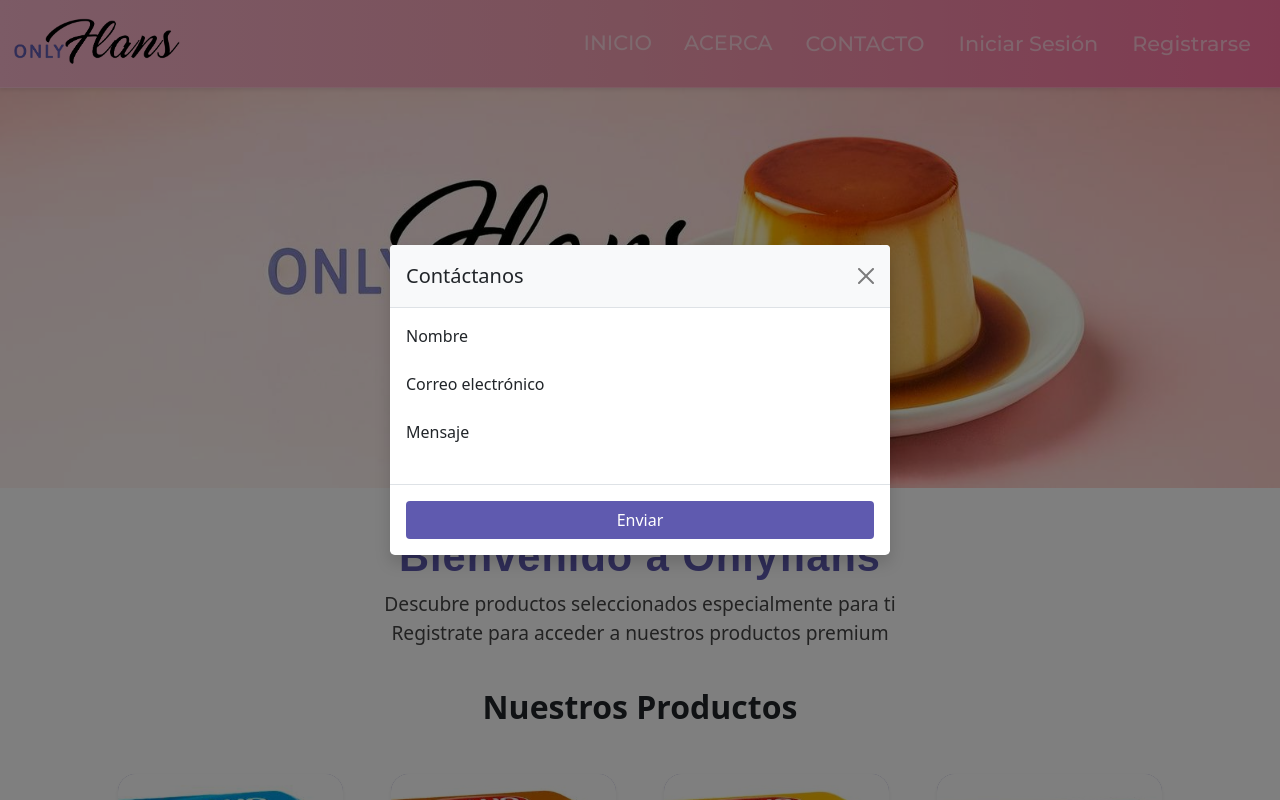
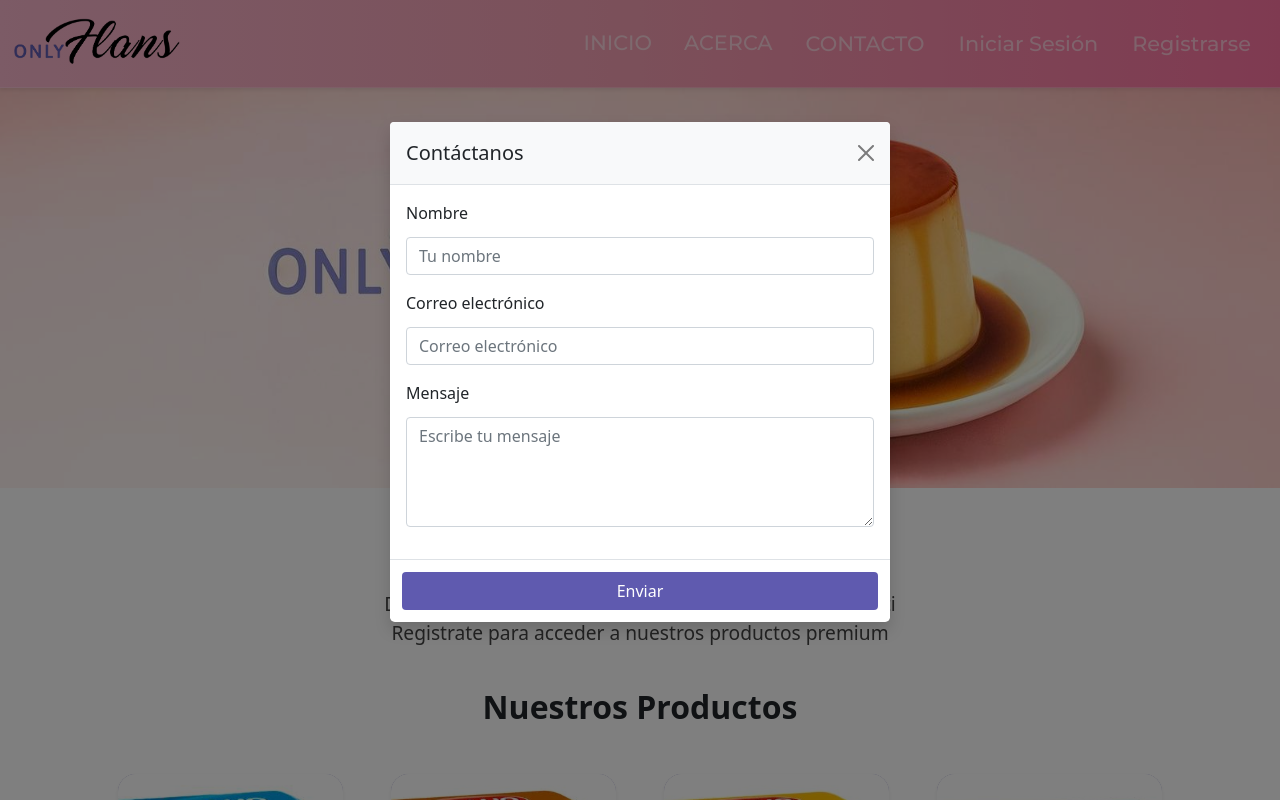
Before and after one commit to rramirez1401/proyecto-tienda-virtual, a Django app: page / in a window 1280 px wide, after a click on "CONTACTO". Run offline with Django 5.2, Linux system fonts and the light colour scheme; data comes from the database, SQL or seed files in the repository.

Commit message:
correciones de errores de campos en los modales de login, register y contact

```diff
--- a/users/templates/modals/modal_contact.html
+++ b/users/templates/modals/modal_contact.html
@@ -1,6 +1,6 @@
 <!-- Modal de contacto global -->
 <div class="modal fade" id="contactModal" tabindex="-1" aria-labelledby="contactModalLabel" aria-hidden="true">
-    <div class="modal-dialog modal-dialog-centered">
+    <div class="modal-dialog modal-dialog-centered" style="max-width: 500px; margin: auto;">
         <div class="modal-content border-0 shadow">
             <form method="post" action="{% url 'contact' %}">
                 {% csrf_token %}
@@ -8,30 +8,37 @@
                     <h5 class="modal-title" id="contactModalLabel">Contáctanos</h5>
                     <button type="button" class="btn-close" data-bs-dismiss="modal" aria-label="Cerrar"></button>
                 </div>
-                <div class="modal-body">
-                    <div class="mb-3">
+                <div class="modal-body p-3">
+
+                    <!-- Nombre -->
+                    <div class="mb-3 d-flex flex-column gap-1">
                         <label for="id_customer_name" class="form-label">Nombre</label>
-                        {{ contact_form.customer_name }}
+                        <input type="text" name="customer_name" id="id_customer_name" class="form-control" placeholder="Tu nombre" value="{{ contact_form.customer_name.value|default:'' }}">
                         {% if contact_form.customer_name.errors %}
-                            <div class="text-danger small">{{ contact_form.customer_name.errors }}</div>
+                            <div class="text-danger small w-100">{{ contact_form.customer_name.errors }}</div>
                         {% endif %}
                     </div>
-                    <div class="mb-3">
+
+                    <!-- Correo -->
+                    <div class="mb-3 d-flex flex-column gap-1">
                         <label for="id_customer_email" class="form-label">Correo electrónico</label>
-                        {{ contact_form.customer_email }}
+                        <input type="email" name="customer_email" id="id_customer_email" class="form-control" placeholder="Correo electrónico" value="{{ contact_form.customer_email.value|default:'' }}">
                         {% if contact_form.customer_email.errors %}
-                            <div class="text-danger small">{{ contact_form.customer_email.errors }}</div>
+                            <div class="text-danger small w-100">{{ contact_form.customer_email.errors }}</div>
                         {% endif %}
                     </div>
-                    <div class="mb-3">
+
+                    <!-- Mensaje -->
+                    <div class="mb-3 d-flex flex-column gap-1">
                         <label for="id_message" class="form-label">Mensaje</label>
-                        {{ contact_form.message }}
+                        <textarea name="message" id="id_message" class="form-control" placeholder="Escribe tu mensaje" rows="4">{{ contact_form.message.value|default:'' }}</textarea>
                         {% if contact_form.message.errors %}
-                            <div class="text-danger small">{{ contact_form.message.errors }}</div>
+                            <div class="text-danger small w-100">{{ contact_form.message.errors }}</div>
                         {% endif %}
                     </div>
+
                 </div>
-                <div class="modal-footer">
+                <div class="modal-footer p-2">
                     <button type="submit" class="btn w-100" style="background-color: #5f5aaf; color: #fff;">Enviar</button>
                 </div>
             </form>
--- a/users/templates/modals/modal_login.html
+++ b/users/templates/modals/modal_login.html
@@ -9,25 +9,32 @@
             <div class="modal-body p-3">
                 <form method="post" action="{% url 'login' %}">
                     {% csrf_token %}
+
                     {% if login_form.non_field_errors %}
                         <div class="alert alert-danger py-2 px-3 mb-3 w-100" role="alert" style="font-size: 0.95em;">
                             {{ login_form.non_field_errors|striptags }}
                         </div>
                     {% endif %}
+
+                    <!-- Campo Usuario -->
                     <div class="mb-3 d-flex flex-column gap-1">
                         <label for="id_username" class="form-label">Nombre de usuario</label>
-                        {{ login_form.username }}
+                        <input type="text" name="username" id="id_username" class="form-control" placeholder="Nombre de usuario" value="{{ login_form.username.value|default:'' }}">
                         {% if login_form.username.errors %}
                             <div class="text-danger small w-100">{{ login_form.username.errors }}</div>
                         {% endif %}
                     </div>
+
+                    <!-- Campo Contraseña -->
                     <div class="mb-3 d-flex flex-column gap-1">
                         <label for="id_password" class="form-label">Contraseña</label>
-                        {{ login_form.password }}
+                        <input type="password" name="password" id="id_password" class="form-control" placeholder="Contraseña">
                         {% if login_form.password.errors %}
                             <div class="text-danger small w-100">{{ login_form.password.errors }}</div>
                         {% endif %}
                     </div>
+
+                    <!-- Botón -->
                     <button type="submit" class="btn w-100" style="background-color: #5f5aaf; color: #fff;">Acceder</button>
                 </form>
             </div>
--- a/users/templates/modals/modal_register.html
+++ b/users/templates/modals/modal_register.html
@@ -1,61 +1,76 @@
 <!--  Modal: Registrarse -->
 <div class="modal fade" id="registerModal" tabindex="-1" aria-labelledby="registerModalLabel" aria-hidden="true">
-    <div class="modal-dialog modal-dialog-centered">
+    <div class="modal-dialog modal-dialog-centered" style="max-width: 400px; margin: auto;">
         <div class="modal-content border-0 shadow">
             <div class="modal-header bg-light">
                 <h5 class="modal-title" id="registerModalLabel">Crear Cuenta</h5>
                 <button type="button" class="btn-close" data-bs-dismiss="modal" aria-label="Cerrar"></button>
             </div>
-            <div class="modal-body">
+            <div class="modal-body p-3">
                 <form method="post" action="{% url 'signup' %}">
                     {% csrf_token %}
+
                     {% if register_form.non_field_errors %}
                         <div class="alert alert-danger py-2 px-3 mb-3 w-100" role="alert" style="font-size: 0.95em;">
                             {{ register_form.non_field_errors|striptags }}
                         </div>
                     {% endif %}
+
+                    <!-- Nombre -->
                     <div class="mb-3 d-flex flex-column gap-1">
                         <label for="id_first_name" class="form-label">Nombre</label>
-                        {{ register_form.first_name }}
+                        <input type="text" name="first_name" id="id_first_name" class="form-control" placeholder="Nombre" value="{{ register_form.first_name.value|default:'' }}">
                         {% if register_form.first_name.errors %}
                             <div class="text-danger small w-100">{{ register_form.first_name.errors }}</div>
                         {% endif %}
                     </div>
+
+                    <!-- Apellido -->
                     <div class="mb-3 d-flex flex-column gap-1">
                         <label for="id_last_name" class="form-label">Apellido</label>
-                        {{ register_form.last_name }}
+                        <input type="text" name="last_name" id="id_last_name" class="form-control" placeholder="Apellido" value="{{ register_form.last_name.value|default:'' }}">
                         {% if register_form.last_name.errors %}
                             <div class="text-danger small w-100">{{ register_form.last_name.errors }}</div>
                         {% endif %}
                     </div>
+
+                    <!-- Email -->
                     <div class="mb-3 d-flex flex-column gap-1">
                         <label for="id_email" class="form-label">Correo electrónico</label>
-                        {{ register_form.email }}
+                        <input type="email" name="email" id="id_email" class="form-control" placeholder="Correo electrónico" value="{{ register_form.email.value|default:'' }}">
                         {% if register_form.email.errors %}
                             <div class="text-danger small w-100">{{ register_form.email.errors }}</div>
                         {% endif %}
                     </div>
+
+                    <!-- Usuario -->
                     <div class="mb-3 d-flex flex-column gap-1">
                         <label for="id_username" class="form-label">Nombre de usuario</label>
-                        {{ register_form.username }}
+                        <input type="text" name="username" id="id_username" class="form-control" placeholder="Nombre de usuario" value="{{ register_form.username.value|default:'' }}">
                         {% if register_form.username.errors %}
                             <div class="text-danger small w-100">{{ register_form.username.errors }}</div>
                         {% endif %}
                     </div>
+
+                    <!-- Contraseña -->
                     <div class="mb-3 d-flex flex-column gap-1">
                         <label for="id_password1" class="form-label">Contraseña</label>
-                        {{ register_form.password1 }}
+                        <input type="password" name="password1" id="id_password1" class="form-control" placeholder="Contraseña">
                         {% if register_form.password1.errors %}
                             <div class="text-danger small w-100">{{ register_form.password1.errors }}</div>
                         {% endif %}
                     </div>
+
+                    <!-- Repetir contraseña -->
                     <div class="mb-3 d-flex flex-column gap-1">
                         <label for="id_password2" class="form-label">Repetir contraseña</label>
-                        {{ register_form.password2 }}
+                        <input type="password" name="password2" id="id_password2" class="form-control" placeholder="Repetir contraseña">
                         {% if register_form.password2.errors %}
                             <div class="text-danger small w-100">{{ register_form.password2.errors }}</div>
                         {% endif %}
                     </div>
+
+                    <!-- Botón -->
                     <button type="submit" class="btn w-100" style="background-color: #5f5aaf; color: #fff;">Registrarse</button>
                 </form>
             </div>
--- a/web/templates/index.html
+++ b/web/templates/index.html
@@ -6,7 +6,7 @@
 
 {% block content %}
 
-<body class="d-flex flex-column min-vh-100">
+
 
     <!-- Hero principal -->
     <section class="hero text-center py-4">
@@ -45,5 +45,5 @@
             </div>
         </div>
     </main>
-</body>
+
 {% endblock %}
--- a/web/templates/welcome.html
+++ b/web/templates/welcome.html
@@ -7,7 +7,6 @@
 {% block content %}
 
 
-<body class="d-flex flex-column min-vh-100">
 
     <!-- Hero principal -->
     <section class="hero text-center">
@@ -80,5 +79,5 @@
             </div>
         </div>
     </main>
-</body>
+
 {% endblock %}
```
